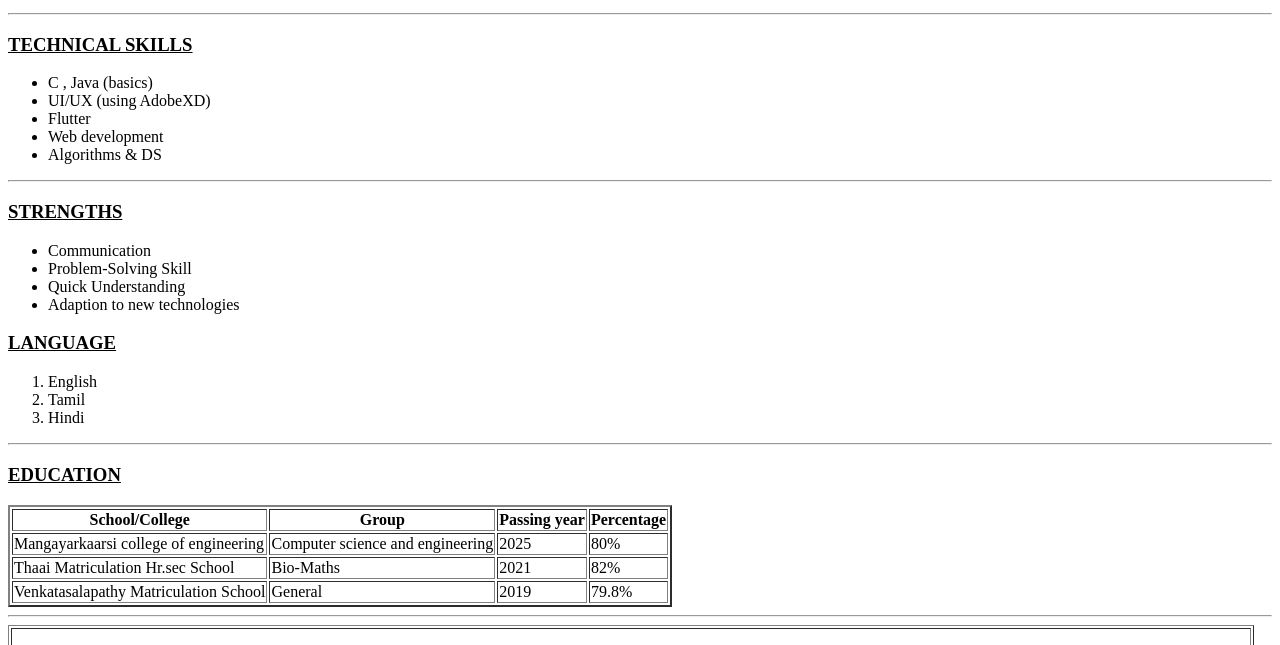
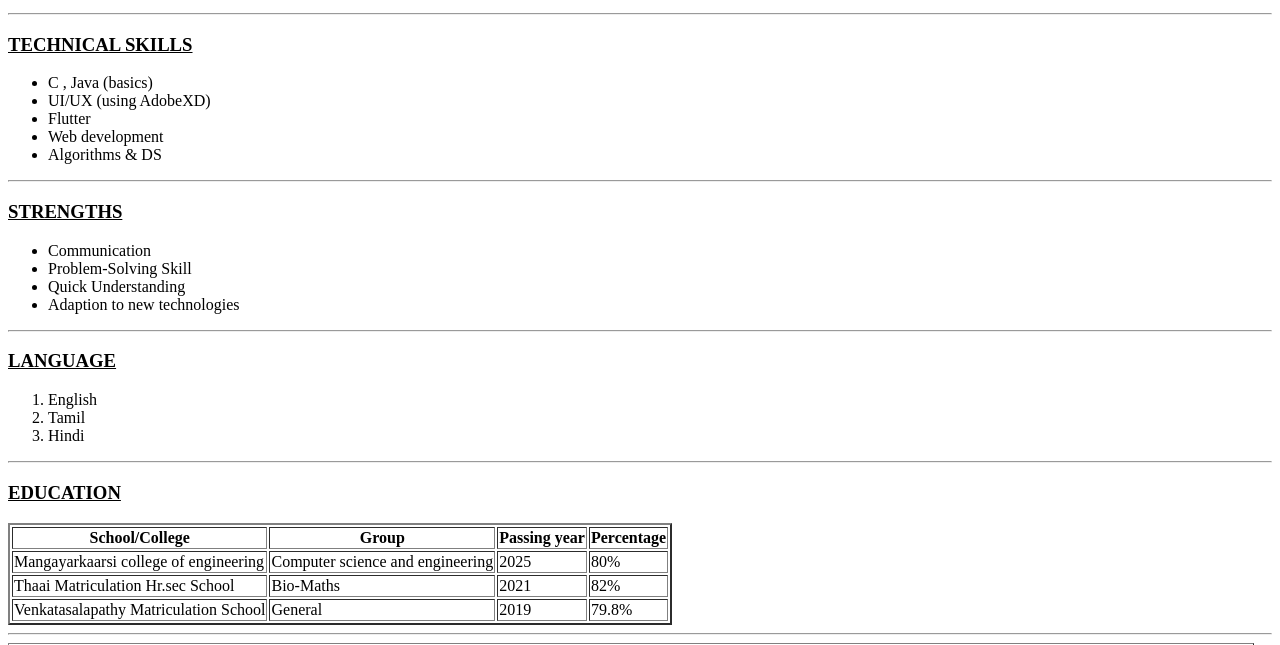
Before and after one commit to Supraja1508/Full-Stack, a plain HTML site: page Day1/resume.html in a window 1280 px wide. Shown: the part 137-782 px from the top of the page. Drawn offline with Linux system fonts and the light colour scheme.

Commit message:
resume.html

```diff
--- a/Day1/resume.html
+++ b/Day1/resume.html
@@ -27,7 +27,7 @@
             <li>Problem-Solving Skill</li>
             <li>Quick Understanding</li>
             <li>Adaption to new technologies</li>
-        </ul>
+        </ul><hr>
         <h3><b><u>LANGUAGE</u></b></h3>
         <ol>
             <li>English</li>
```
